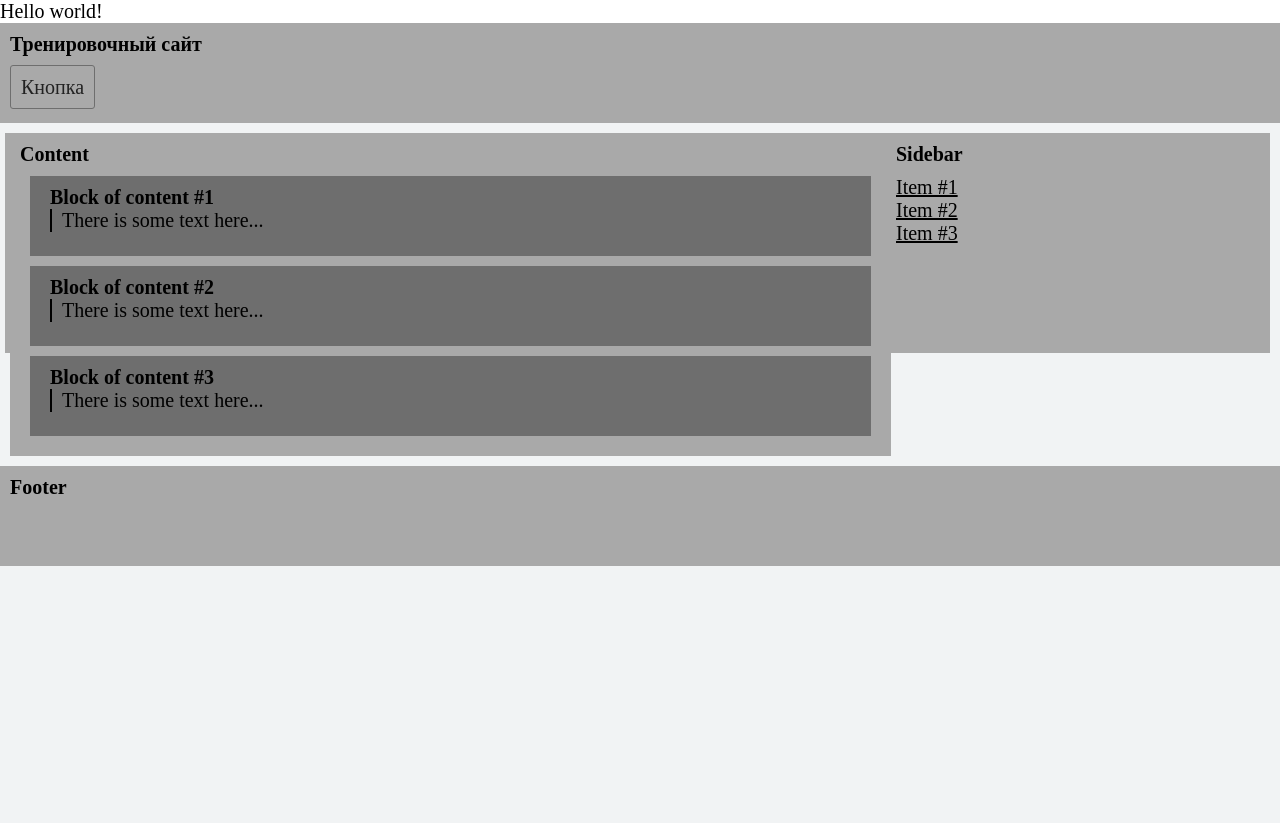
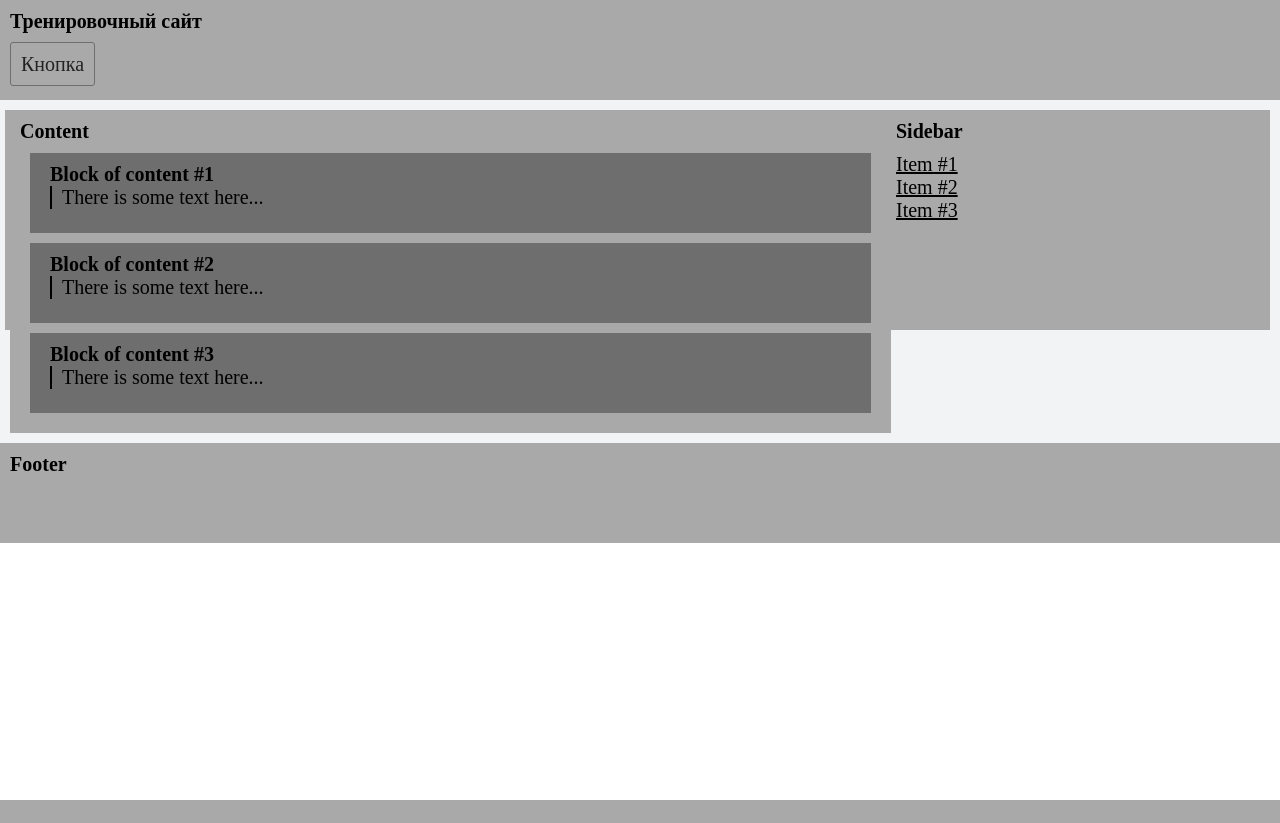
Before and after one commit to Kajd3n/training.site, a PHP site: page / in a window 1280 px wide. After the commit the page ends 800 px from the top, so only its background shows below. Run offline with PHP 8.4, Linux system fonts and the light colour scheme.

Commit message:
restoration repository

```diff
--- a/index.php
+++ b/index.php
@@ -1,7 +1,5 @@
 <?php
     $title = 'Тренировочный сайт';
-
-    echo "Hello world!";
 
     require('components/header.php');
     require('components/content.php');
```
